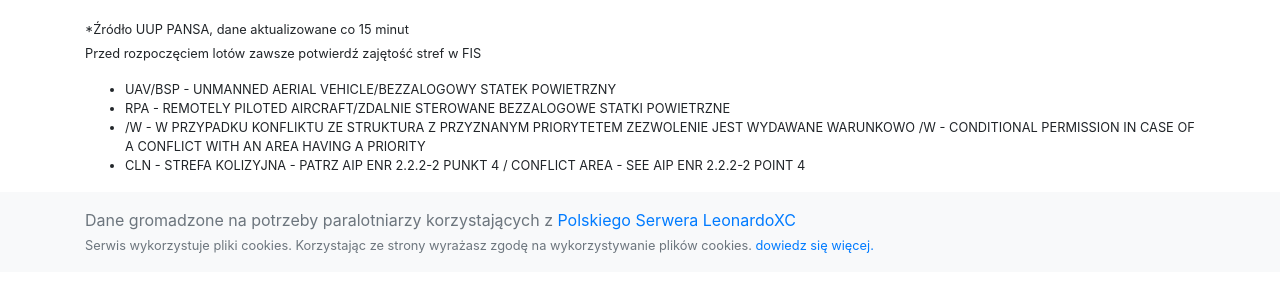
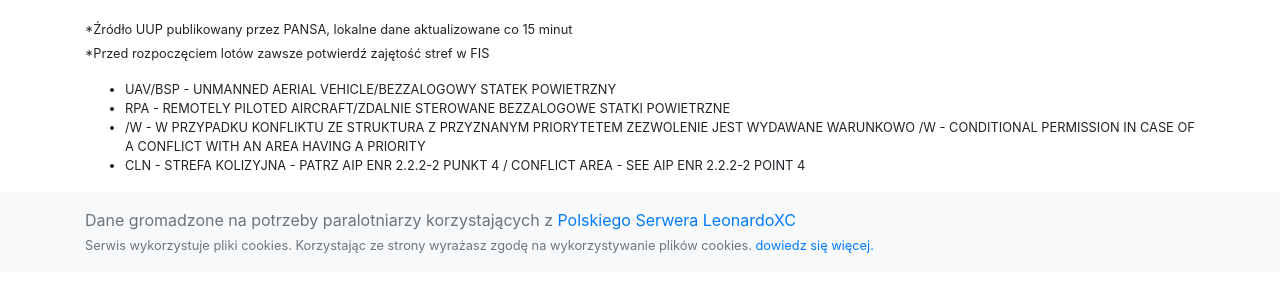
Before and after one commit to robertgrubba/UUP, a Flask app: page /1/1/1/ in a window 1280 px wide. Shown: the part 413-705 px from the top of the page. Run offline with Flask 2, Linux system fonts and the light colour scheme; data that the repository does not hold is empty; some libraries are stand-ins or nearby versions.

```diff
--- a/core/templates/core/reservations.html
+++ b/core/templates/core/reservations.html
@@ -26,7 +26,7 @@
 {% endfor %}
 </table>
 
-<p><small>*Źródło UUP PANSA, dane aktualizowane co 15 minut <br>Przed rozpoczęciem lotów zawsze potwierdź zajętość stref w FIS
+<p><small>*Źródło UUP publikowany przez PANSA, lokalne dane aktualizowane co 15 minut <br>*Przed rozpoczęciem lotów zawsze potwierdź zajętość stref w FIS
 <ul>
 	<li>UAV/BSP - UNMANNED AERIAL VEHICLE/BEZZALOGOWY STATEK POWIETRZNY</li>
 	<li>RPA - REMOTELY PILOTED AIRCRAFT/ZDALNIE STEROWANE BEZZALOGOWE STATKI POWIETRZNE</li>
```
